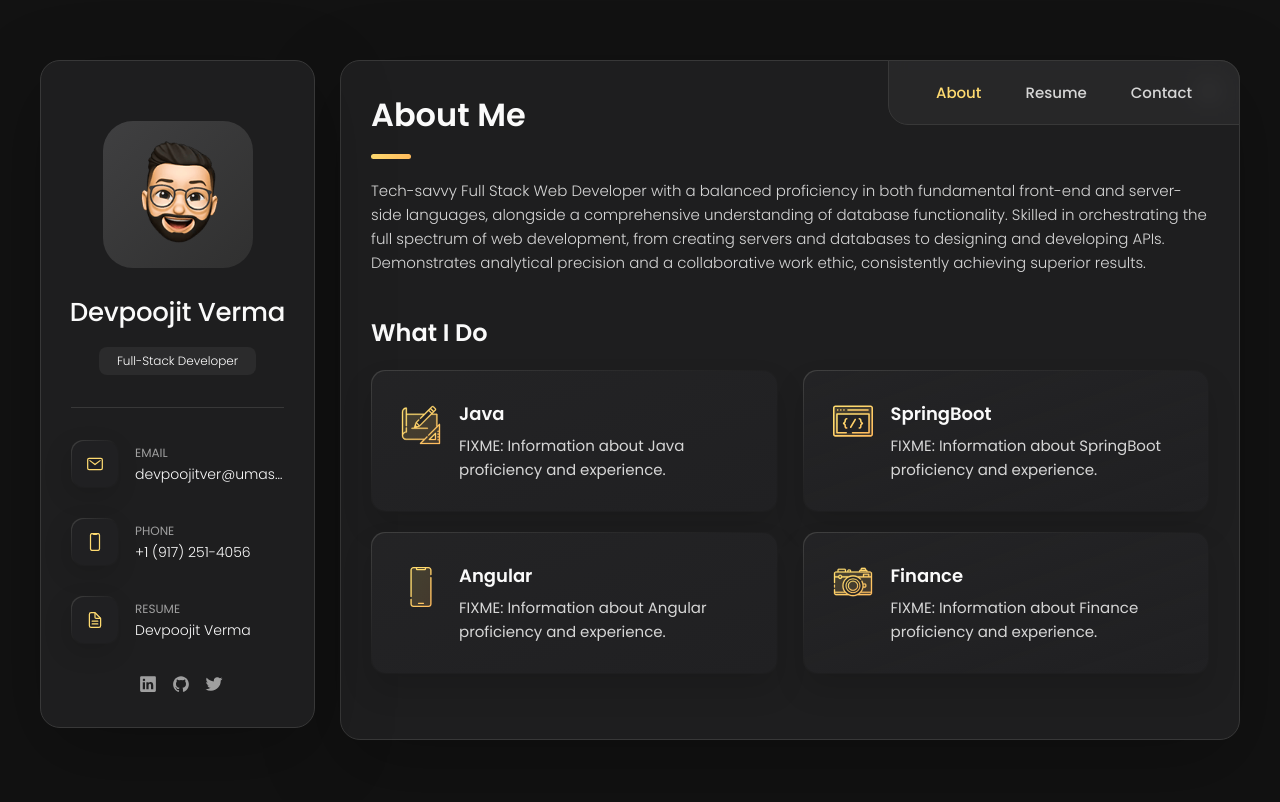
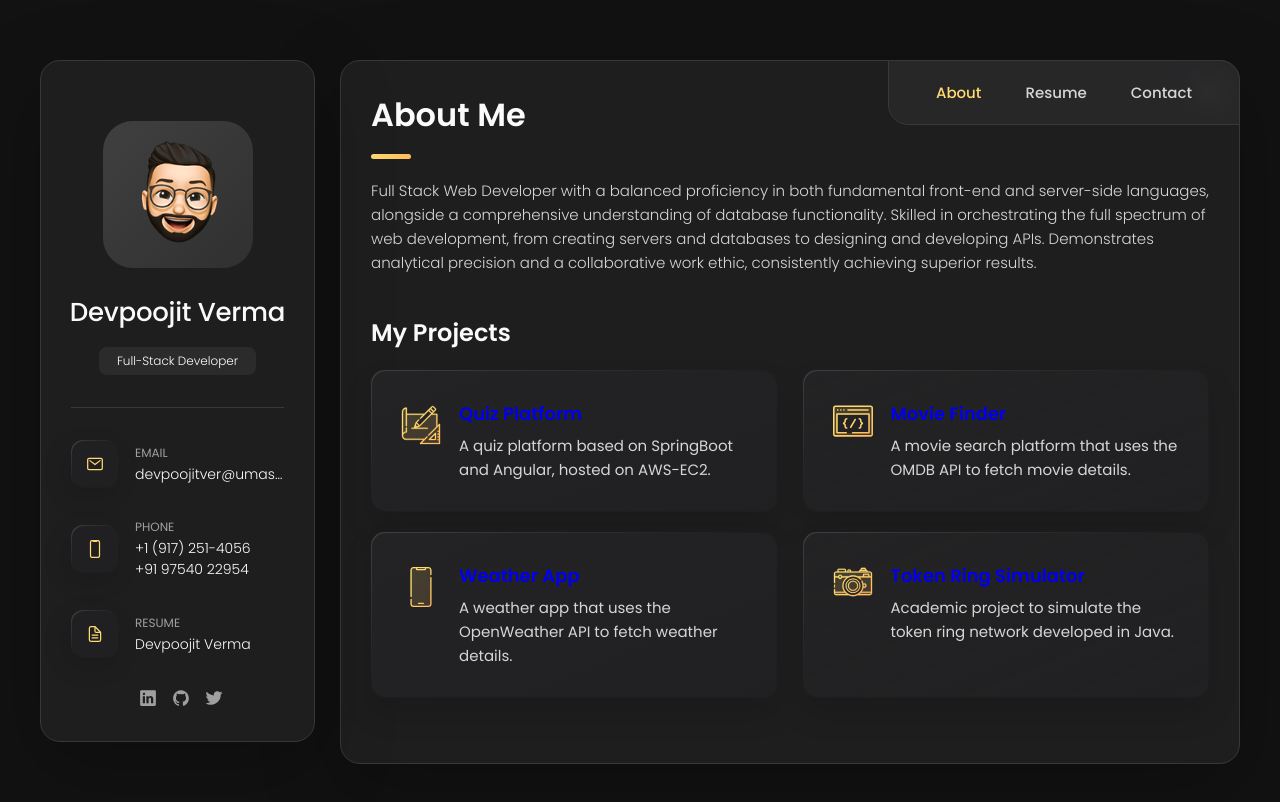
Before and after one commit to Devpoojit/Portfolio, a plain HTML site: page index.html in a window 1280 px wide. Drawn offline with nearby package versions, Linux system fonts and the light colour scheme.

Commit message:
Projects and Links added

```diff
--- a/index.html
+++ b/index.html
@@ -88,7 +88,8 @@
             <div class="contact-info">
               <p class="contact-title">Phone</p>
 
-              <a href="tel:+12133522795" class="contact-link">+1 (917) 251-4056</a>
+              <a href="tel:+19172514056" class="contact-link">+1 (917) 251-4056</a>
+              <a href="tel:+919754022954" class="contact-link">+91 97540 22954</a>
             </div>
 
           </li>
@@ -101,7 +102,7 @@
             <div class="contact-info">
               <p class="contact-title">Resume</p>
 
-              <a href="https://drive.google.com/file/d/12ugB1xCsu11RnZtx_neUy2fSISGNicJ-/view?usp=sharing" class="contact-link" target="_blank">Devpoojit Verma</a>
+              <a href="https://drive.google.com/file/d/1Mry64h7Moj-i_DIIU06Q_tZ-s541hNYa/view?usp=sharing" class="contact-link" target="_blank">Devpoojit Verma</a>
             </div>
 
           </li>
@@ -195,7 +196,7 @@
 
         <section class="about-text">
           <p>
-            Tech-savvy Full Stack Web Developer with a balanced proficiency in both fundamental front-end and server-side languages,
+            Full Stack Web Developer with a balanced proficiency in both fundamental front-end and server-side languages,
             alongside a comprehensive understanding of database functionality. Skilled in orchestrating the full spectrum of web development,
             from creating servers and databases to designing and developing APIs. Demonstrates analytical precision and a collaborative work ethic, consistently achieving superior results.
           </p>
@@ -208,7 +209,7 @@
 
         <section class="service">
 
-          <h3 class="h3 service-title">What I do</h3>
+          <h3 class="h3 service-title">My Projects</h3>
 
           <ul class="service-list">
 
@@ -220,10 +221,10 @@
               </div>
 
               <div class="service-content-box">
-                <h4 class="h4 service-item-title">Java</h4>
+                <h4 class="h4 service-item-title"><a href="http://dev-quiz.com" target="_blank">Quiz Platform</a></h4>
 
                 <p class="service-item-text">
-                  FIXME: Information about Java proficiency and experience.
+                  A quiz platform based on SpringBoot and Angular, hosted on AWS-EC2.
                 </p>
               </div>
 
@@ -236,10 +237,10 @@
               </div>
 
               <div class="service-content-box">
-                <h4 class="h4 service-item-title">SpringBoot</h4>
+                <h4 class="h4 service-item-title"><a href="https://devpoojit.github.io/omdb/" target="_blank">Movie Finder</a></h4>
 
                 <p class="service-item-text">
-                  FIXME: Information about SpringBoot proficiency and experience.
+                  A movie search platform that uses the OMDB API to fetch movie details.
                 </p>
               </div>
 
@@ -252,10 +253,10 @@
               </div>
 
               <div class="service-content-box">
-                <h4 class="h4 service-item-title">Angular</h4>
+                <h4 class="h4 service-item-title"><a href="https://devpoojit.github.io/Weather-App/" target="_blank">Weather App</a></h4>
 
                 <p class="service-item-text">
-                  FIXME: Information about Angular proficiency and experience.
+                  A weather app that uses the OpenWeather API to fetch weather details.
                 </p>
               </div>
 
@@ -268,10 +269,10 @@
               </div>
 
               <div class="service-content-box">
-                <h4 class="h4 service-item-title">Finance</h4>
+                <h4 class="h4 service-item-title"><a href="https://github.com/Devpoojit/Token_Ring" target="_blank">Token Ring Simulator</a></h4>
 
                 <p class="service-item-text">
-                  FIXME: Information about Finance proficiency and experience.
+                  Academic project to simulate the token ring network developed in Java.
                 </p>
               </div>
 
```
